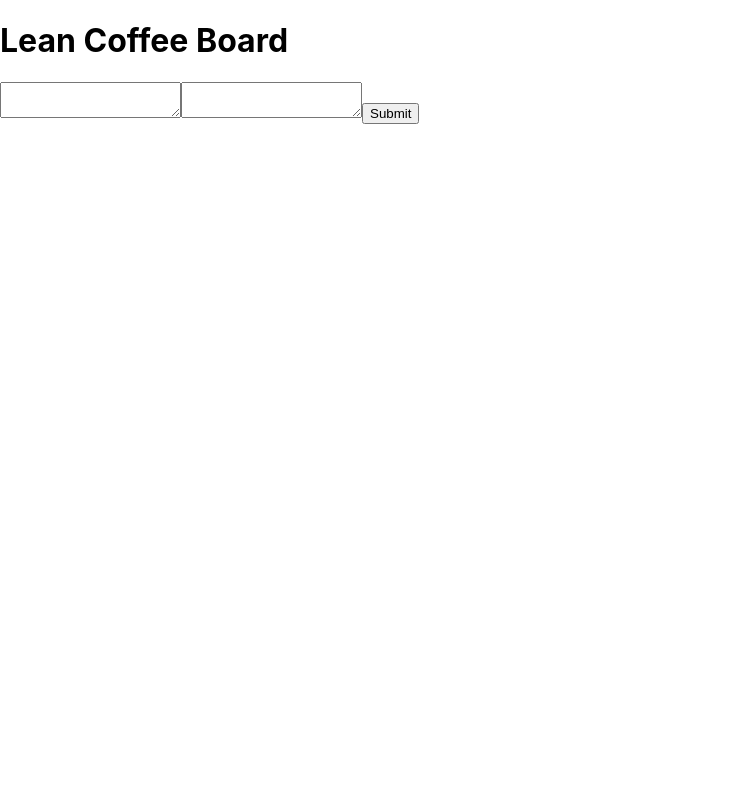
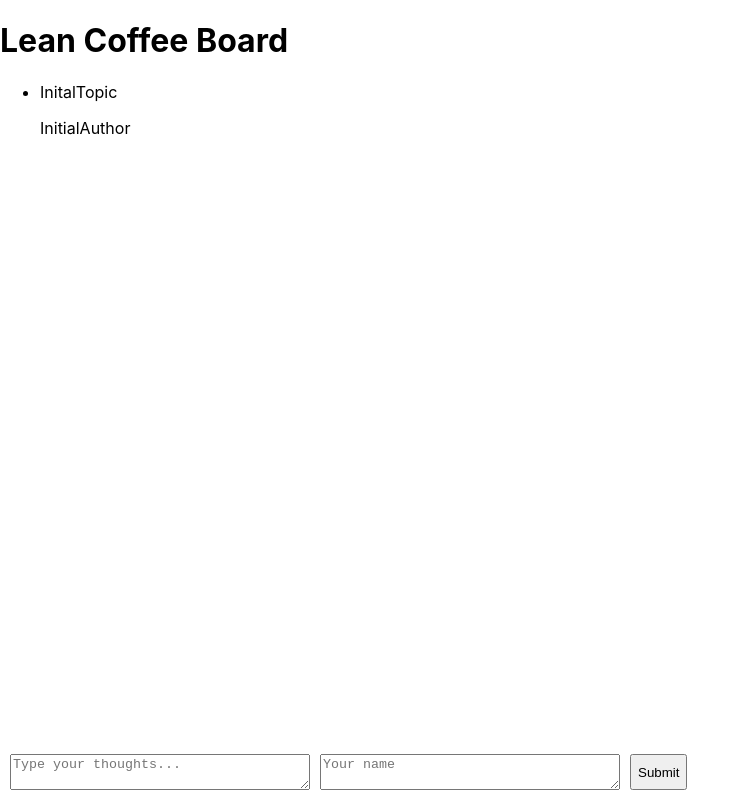
Before and after one commit to AntjeWalter/lean-coffee-board, a Next.js app: page / in a window 1280 px wide. Shown: the whole page, without its empty margins (0-750 px from the left). Built offline with nearby package versions, Linux system fonts and the light colour scheme.

Commit message:
Add list of cards and basic styling for submit

```diff
--- a/components/Card.js
+++ b/components/Card.js
@@ -1,8 +1,10 @@
 export default function Card({ topic, author }) {
   return (
     <>
-      <p>{topic}</p>
-      <p>{author}</p>
+      <li>
+        <p>{topic}</p>
+        <p>{author}</p>
+      </li>
     </>
   );
 }
--- a/components/Form.js
+++ b/components/Form.js
@@ -1,13 +1,28 @@
-import { useState } from "react";
+import styled from "styled-components";
 
 export default function Form({ onSubmit }) {
   return (
     <>
-      <form onSubmit={onSubmit}>
-        <textarea name="topic"></textarea>
-        <textarea name="author"></textarea>
+      <StyledFormContainer onSubmit={onSubmit}>
+        <StyledTextArea
+          placeholder="Type your thoughts..."
+          name="topic"
+        ></StyledTextArea>
+        <StyledTextArea placeholder="Your name" name="author"></StyledTextArea>
         <button type="submit">Submit</button>
-      </form>
+      </StyledFormContainer>
     </>
   );
 }
+
+export const StyledFormContainer = styled.form`
+  position: fixed;
+  display: flex;
+  bottom: 0;
+  margin: 10px 10px;
+  gap: 10px;
+`;
+
+export const StyledTextArea = styled.textarea`
+  width: 300px;
+`;
--- a/pages/index.js
+++ b/pages/index.js
@@ -2,23 +2,43 @@ import Header from "../components/Header";
 import Card from "../components/Card";
 import Form from "../components/Form";
 import { useState } from "react";
+import styled from "styled-components";
 
 export default function HomePage() {
-  const [topic, setTopic] = useState("");
-  const [author, setAuthor] = useState("");
+  const [cards, setCards] = useState([
+    { topic: "InitalTopic", author: "InitialAuthor" },
+  ]);
 
   function handleSubmit(event) {
     event.preventDefault();
-    setTopic(event.target.topic.value);
-    setAuthor(event.target.author.value);
+    const newTopic = event.target.topic.value;
+    const newAuthor = event.target.author.value;
+    setCards([...cards, { topic: newTopic, author: newAuthor }]);
     event.target.reset();
   }
 
   return (
     <div>
       <Header />
-      <Card topic={topic} author={author} />
-      <Form onSubmit={handleSubmit} topic={topic} author={author} />
+      <ul>
+        {cards.map((card) => (
+          <Card key={card.topic} topic={card.topic} author={card.author} />
+        ))}
+      </ul>
+
+      <StyledFormContainer>
+        <Form onSubmit={handleSubmit} cards={cards} />
+      </StyledFormContainer>
     </div>
   );
 }
+
+export const StyledFormContainer = styled.section`
+  position: fixed;
+  display: flex;
+  bottom: 0;
+`;
+
+export const StyledForm = styled.section`
+  justify-content: space-around;
+`;
```
